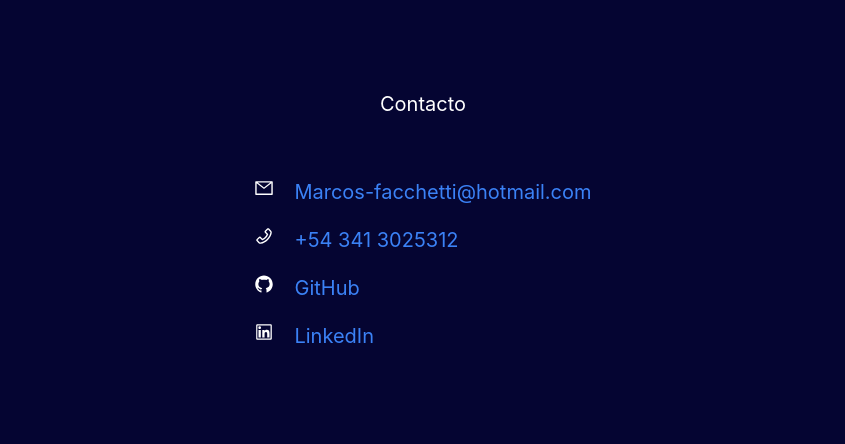
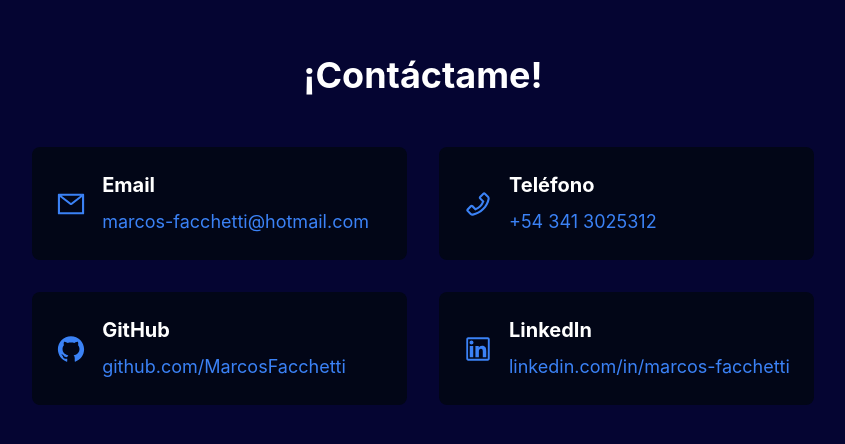
Before and after one commit to MarcosFacchetti/Portfolio_viejo, a React (Create React App) app: page / in a window 1280 px wide. Shown: the part 2908-3352 px from the top of the page, without its empty margins (217-1062 px from the left). Built offline with nearby package versions, Linux system fonts and the light colour scheme.

Commit message:
veintiuno

```diff
--- a/src/components/Contacto.js
+++ b/src/components/Contacto.js
@@ -1,39 +1,85 @@
-import React from 'react'
-import {AiOutlineMail, AiOutlinePhone, AiOutlineGithub, AiOutlineLinkedin} from 'react-icons/ai'
+import React from "react";
+import {
+  AiOutlineMail,
+  AiOutlinePhone,
+  AiOutlineGithub,
+  AiOutlineLinkedin,
+} from "react-icons/ai";
 
 function Contacto() {
   return (
-    <div className='
+    <div
+      className="
   text-white
     h-screen
-      flex
-      flex-col
-      items-center
-      text-xl
-      space-y-5
-      justify-center
-    '>
-      <p className='pb-10'>Contacto</p>
+    py-10
+    px-4
+    md:px-16
+    lg:px-24
+    flex flex-col justify-center items-center text-xl space-y-5
+    "
+    >
+      <h1 className="text-4xl font-bold mb-8 ">¡Contáctame!</h1>
 
+      <div className="grid grid-cols-1 md:grid-cols-2 gap-8">
+        <div className="bg-slate-950 p-6 rounded-lg flex items-center">
+          <AiOutlineMail className="text-3xl mr-4 text-blue-500" />
           <div>
-
-      <div className='flex'>
-      <AiOutlineMail/><p className="pb-5 ml-5"><a href="mailto:Marcos-facchetti@hotmail.com" className="text-blue-500 hover:text-blue-700">Marcos-facchetti@hotmail.com</a></p>
+            <h2 className="text-xl font-bold mb-2">Email</h2>
+            <a
+              href="mailto:marcos-facchetti@hotmail.com"
+              className="text-lg text-blue-500 hover:text-blue-700 transition-colors duration-300"
+            >
+              marcos-facchetti@hotmail.com
+            </a>
           </div>
-      <div className='flex'>
-      <AiOutlinePhone/><p className="pb-5 ml-5"><a href="tel:+543413025312" className="text-blue-500 hover:text-blue-700">+54 341 3025312</a></p>
         </div>
 
-      <div className='flex'>
-      <AiOutlineGithub/><p className="pb-5 ml-5"><a href="https://github.com/MarcosFacchetti" className="text-blue-500 hover:text-blue-700">GitHub</a></p>
+        <div className="bg-slate-950 p-6 rounded-lg flex items-center">
+          <AiOutlinePhone className="text-3xl mr-4 text-blue-500" />
+          <div>
+            <h2 className="text-xl font-bold mb-2">Teléfono</h2>
+            <a
+              href="tel:+543413025312"
+              className="text-lg text-blue-500 hover:text-blue-700 transition-colors duration-300"
+            >
+              +54 341 3025312
+            </a>
           </div>
-      <div className='flex'>
-      <AiOutlineLinkedin/><p className="pb-5 ml-5"><a href="https://www.linkedin.com/in/marcos-facchetti-460030237/" className="text-blue-500 hover:text-blue-700">LinkedIn</a></p>
         </div>
 
+        <div className="bg-slate-950 p-6 rounded-lg flex items-center">
+          <AiOutlineGithub className="text-3xl mr-4 text-blue-500" />
+          <div>
+            <h2 className="text-xl font-bold mb-2">GitHub</h2>
+            <a
+              href="https://github.com/MarcosFacchetti"
+              target="_blank"
+              rel="noopener noreferrer"
+              className="text-lg text-blue-500 hover:text-blue-700 transition-colors duration-300"
+            >
+              github.com/MarcosFacchetti
+            </a>
           </div>
         </div>
-  )
+
+        <div className="bg-slate-950 p-6 rounded-lg flex items-center">
+          <AiOutlineLinkedin className="text-3xl mr-4 text-blue-500" />
+          <div>
+            <h2 className="text-xl font-bold mb-2">LinkedIn</h2>
+            <a
+              href="https://www.linkedin.com/in/marcos-facchetti-460030237/"
+              target="_blank"
+              rel="noopener noreferrer"
+              className="text-lg text-blue-500 hover:text-blue-700 transition-colors duration-300"
+            >
+              linkedin.com/in/marcos-facchetti
+            </a>
+          </div>
+        </div>
+      </div>
+    </div>
+  );
 }
 
-export default Contacto
+export default Contacto;
--- a/src/components/Habilidades.js
+++ b/src/components/Habilidades.js
@@ -35,7 +35,8 @@ function Habilidades() {
         justify-center
       "
     >
-      <p className="pb-10 select-none">Skills</p>
+      <p className="text-3xl font-bold mb-4 select-none text-center text-gray-500 hover:text-white transition-colors duration-500 ease-in-out">Skills</p>
+
       <div className="grid grid-cols-2 gap-x-20 gap-y-5 pl-0 lg:pl-10">
         <div className="flex flex-col items-center text-center sm:w-1/2">
           <motion.div variants={iconVariants} whileHover="hover">
```
Lines whose indentation alone changed are shown as unchanged.
